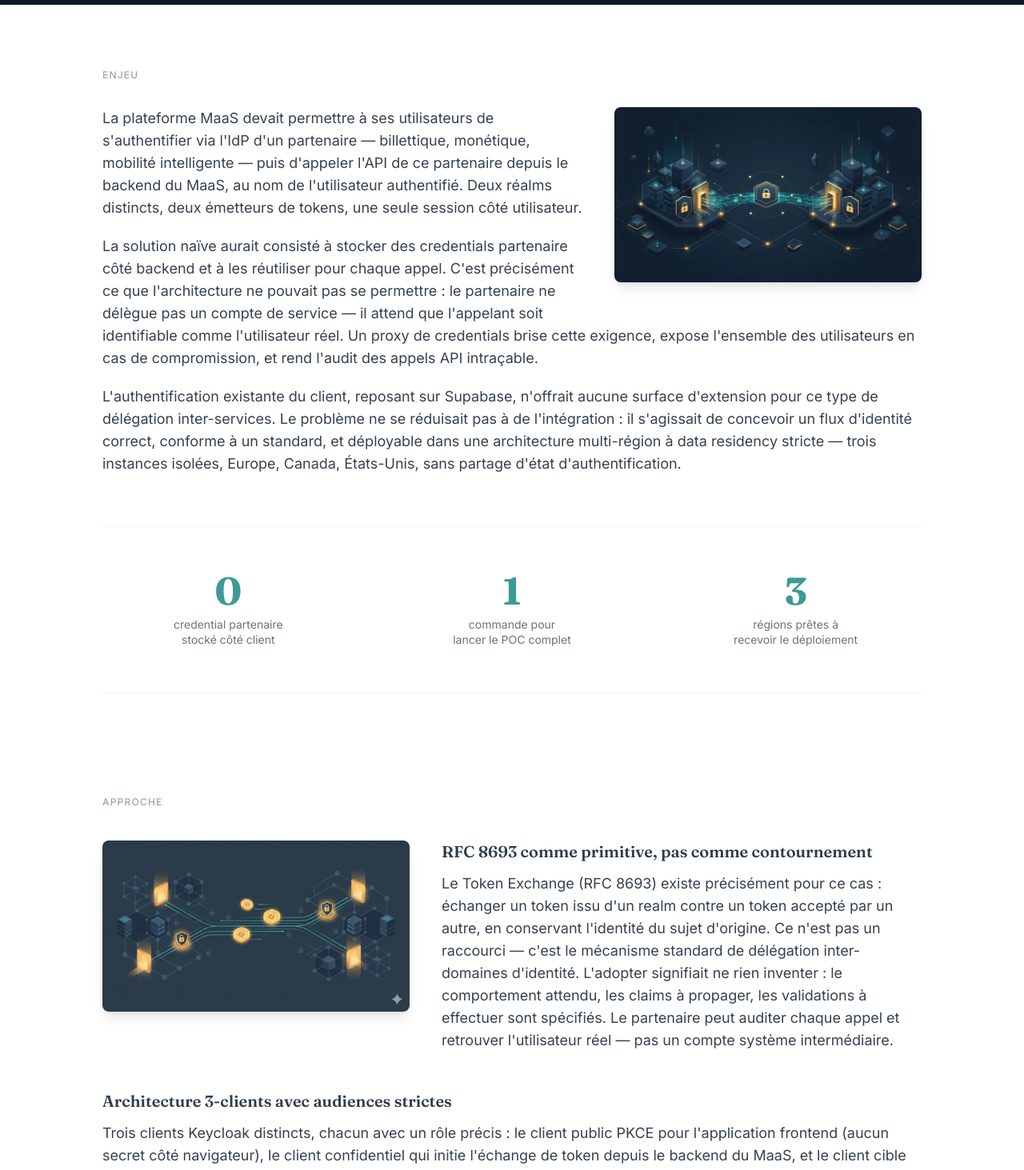
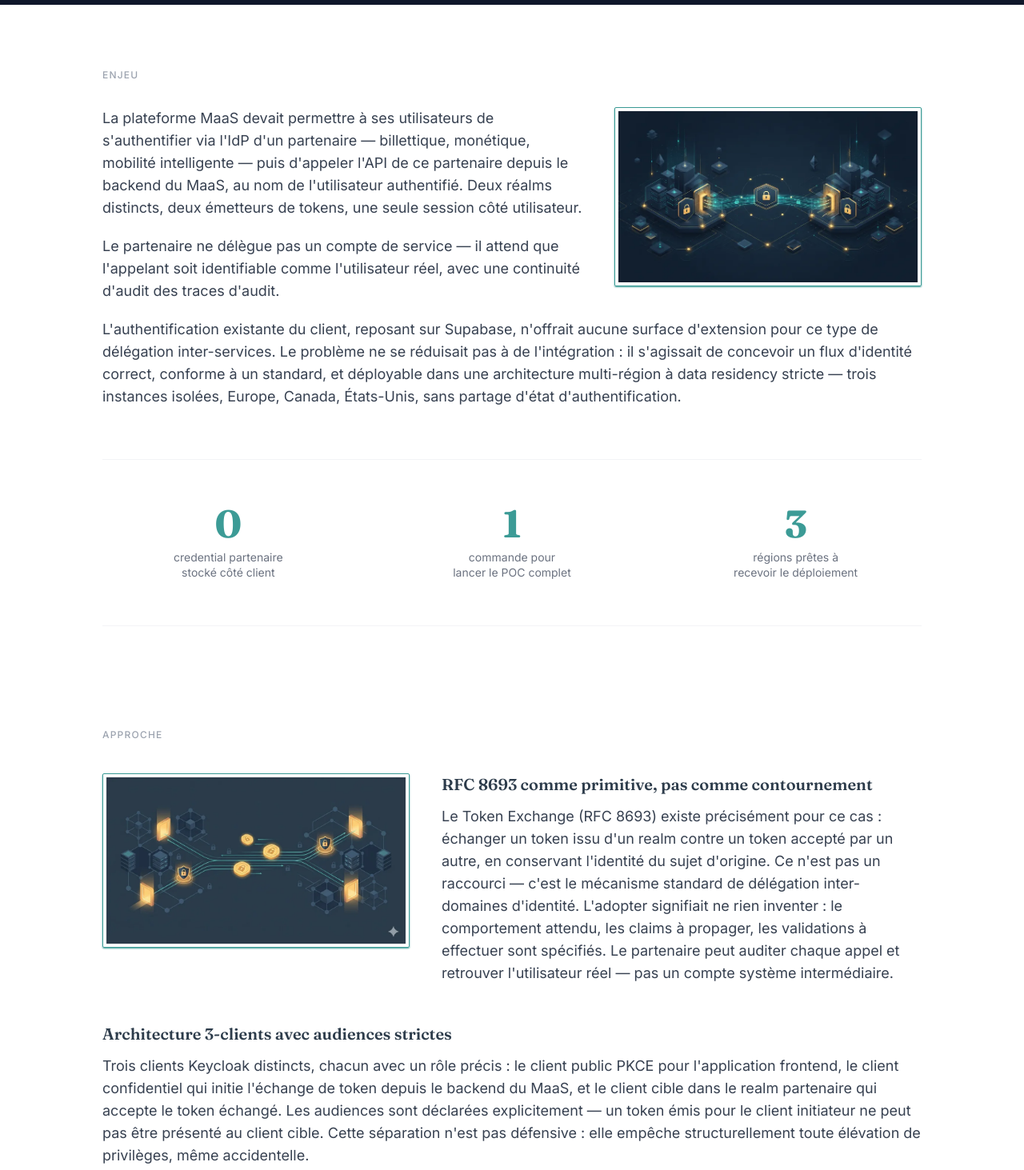
Before and after one commit to deka/deka.github.io, a Next.js app: page /portfolio/token-exchange in a window 1280 px wide. Shown: the part 720-2183 px from the top of the page at 80% size. Built offline with nearby package versions, Linux system fonts and the light colour scheme.

Commit message:
feat(portfolio): dynamic availability date and projet image style update
- Compute CTA availability date dynamically (next month, fr-FR locale)
- Restyle ProjetFloatImage with turquoise border and inset-style shadow
- Minor copy edits on cmp and token-exchange pages

```diff
--- a/app/components/ProjetCtaSection.tsx
+++ b/app/components/ProjetCtaSection.tsx
@@ -1,4 +1,10 @@
 import { ArrowRight, Check } from 'lucide-react'
+
+function getAvailabilityDate(): string {
+  const now = new Date()
+  const next = new Date(now.getFullYear(), now.getMonth() + 1, 1)
+  return next.toLocaleDateString('fr-FR', { month: 'long', year: 'numeric' })
+}
 
 const POINTS = [
   "Audit d'architecture orienté conformité (ISO 27001, HDS, SOC 2)",
@@ -50,7 +56,7 @@ export default function ProjetCtaSection() {
             </a>
           </div>
           <p className="mt-6 text-xs text-gray-400">
-            Réponse sous 24h ouvrées · Disponibilités à partir de juin 2026.
+            Réponse sous 24h ouvrées · Disponibilités à partir de {getAvailabilityDate()}.
           </p>
         </div>
       </div>
--- a/app/components/ProjetFloatImage.tsx
+++ b/app/components/ProjetFloatImage.tsx
@@ -15,7 +15,7 @@ export default function ProjetFloatImage({ src, alt, side }: ProjetFloatImagePro
       <img
         src={src}
         alt={alt}
-        className="w-full rounded-lg shadow-lg shadow-slate-900/10 object-cover"
+        className="w-full rounded-sm shadow-sm shadow-primary-turquoise object-cover border border-primary-turquoise p-1"
       />
     </div>
   )
--- a/app/portfolio/cmp/page.tsx
+++ b/app/portfolio/cmp/page.tsx
@@ -47,7 +47,7 @@ export default function ProjetCMP() {
             <p>
               Ce n'était pas un problème de capacité infrastructure. C'était un problème
               d'architecture d'accès. Les équipes ITC absorbaient une charge répétitive sans
-              valeur ajoutée, les clients subissaient une dépendance opérationnelle totale,
+              valeur ajoutée, les clients subissaient une dépendance opérationnelle,
               et l'ensemble du système était inadapté à une croissance du parc hébergé.
             </p>
             <p>
@@ -109,8 +109,8 @@ export default function ProjetCMP() {
             </ProjetApprocheParagraphe>
             <ProjetApprocheParagraphe titre="Sécurité native, pas ajoutée après coup">
               OAuth2 PKCE pour les SPA (pas de secret côté navigateur), JWT RS256
-              avec vérification d'issuer, MFA TOTP pour les clients et WebAuthn
-              pour les administrateurs, chiffrement AES-256-GCM au repos,
+              avec vérification d'issuer, MFA TOTP - WebAuthn
+              pour les clients et les administrateurs, chiffrement AES-256-GCM au repos,
               TLS 1.2+ avec HSTS. Ces choix ne sont pas une liste de cases cochées
               pour la certification — ils correspondent chacun à un vecteur d'attaque
               précis, documenté dans le dossier sécurité remis aux équipes conformité.
--- a/app/portfolio/token-exchange/page.tsx
+++ b/app/portfolio/token-exchange/page.tsx
@@ -46,13 +46,8 @@ export default function ProjetTokenExchange() {
               une seule session côté utilisateur.
             </p>
             <p>
-              La solution naïve aurait consisté à stocker des credentials partenaire
-              côté backend et à les réutiliser pour chaque appel. C'est précisément ce
-              que l'architecture ne pouvait pas se permettre : le partenaire ne délègue
-              pas un compte de service — il attend que l'appelant soit identifiable comme
-              l'utilisateur réel. Un proxy de credentials brise cette exigence, expose
-              l'ensemble des utilisateurs en cas de compromission, et rend l'audit
-              des appels API intraçable.
+              Le partenaire ne délègue pas un compte de service — il attend que l'appelant soit identifiable comme
+              l'utilisateur réel, avec une continuité d'audit des traces d'audit.
             </p>
             <p>
               L'authentification existante du client, reposant sur Supabase, n'offrait
@@ -92,7 +87,7 @@ export default function ProjetTokenExchange() {
             </ProjetApprocheParagraphe>
             <ProjetApprocheParagraphe titre="Architecture 3-clients avec audiences strictes">
               Trois clients Keycloak distincts, chacun avec un rôle précis : le client
-              public PKCE pour l'application frontend (aucun secret côté navigateur),
+              public PKCE pour l'application frontend,
               le client confidentiel qui initie l'échange de token depuis le backend
               du MaaS, et le client cible dans le realm partenaire qui accepte le token
               échangé. Les audiences sont déclarées explicitement — un token émis pour
```
